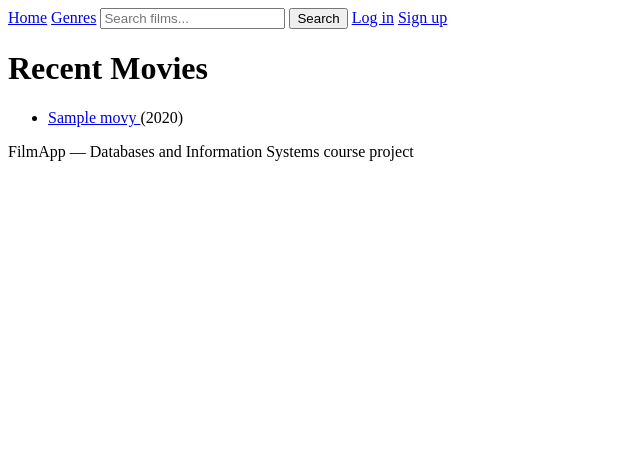
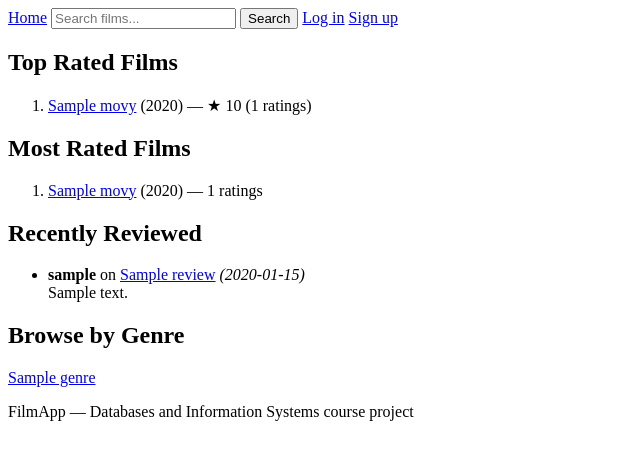
Before and after one commit to ludvigraa/filmapp, a Flask app: page / in a window 1280 px wide. Shown: the top 460 px of the page, without its empty margins (0-640 px from the left). Run offline with Flask 3, Linux system fonts and the light colour scheme; a database or web service that is not in the repository returns one stand-in record (values such as "Sample title"); some libraries are stand-ins or nearby versions.

Commit message:
Enhance homepage with user watchlists, top rated films, most rated films, recent reviews, and genre browsing

```diff
--- a/app.py
+++ b/app.py
@@ -46,20 +46,89 @@ def inject_user():
 
 @app.route("/")
 def index():
+    user = current_user()
     conn = get_db_connection()
     cur = conn.cursor()
+
+    # Watchlists teaser (logged-in users only)
+    watchlists = []
+    if user is not None:
+        cur.execute("""
+            SELECT w.watchlist_id, w.name, COUNT(wm.movie_id) AS movie_count
+            FROM watchlists w
+            LEFT JOIN watchlist_movies wm ON wm.watchlist_id = w.watchlist_id
+            WHERE w.user_id = %s
+            GROUP BY w.watchlist_id, w.name, w.created_at
+            ORDER BY w.created_at DESC
+            LIMIT 5;
+        """, (user["user_id"],))
+        for wl in cur.fetchall():
+            cur.execute("""
+                SELECT m.title
+                FROM watchlist_movies wm
+                JOIN movies m ON m.movie_id = wm.movie_id
+                WHERE wm.watchlist_id = %s
+                LIMIT 3;
+            """, (wl["watchlist_id"],))
+            titles = [r["title"] for r in cur.fetchall()]
+            watchlists.append({**wl, "preview_titles": titles})
+
+    # Top rated films (min 50 ratings)
     cur.execute("""
-        SELECT movie_id, title, year
-        FROM movies
-        WHERE year IS NOT NULL
-        ORDER BY year DESC, title
-        LIMIT 20;
+        SELECT m.movie_id, m.title, m.year,
+               ROUND(AVG(r.score), 2) AS avg_score,
+               COUNT(*) AS rating_count
+        FROM movies m
+        JOIN ratings r ON r.movie_id = m.movie_id
+        GROUP BY m.movie_id, m.title, m.year
+        HAVING COUNT(*) >= 50
+        ORDER BY avg_score DESC
+        LIMIT 10;
     """)
-    movies = cur.fetchall()
+    top_rated = cur.fetchall()
+
+    # Most rated films
+    cur.execute("""
+        SELECT m.movie_id, m.title, m.year, COUNT(*) AS rating_count
+        FROM movies m
+        JOIN ratings r ON r.movie_id = m.movie_id
+        GROUP BY m.movie_id, m.title, m.year
+        ORDER BY rating_count DESC
+        LIMIT 10;
+    """)
+    most_rated = cur.fetchall()
+
+    # Recently reviewed
+    cur.execute("""
+        SELECT u.username, m.movie_id, m.title, rv.text, rv.posted_at
+        FROM reviews rv
+        JOIN users u ON u.user_id = rv.user_id
+        JOIN movies m ON m.movie_id = rv.movie_id
+        ORDER BY rv.posted_at DESC
+        LIMIT 5;
+    """)
+    recent_reviews = cur.fetchall()
+
+    # Genre cloud ordered by movie count
+    cur.execute("""
+        SELECT g.genre_id, g.genre_name, COUNT(mg.movie_id) AS movie_count
+        FROM genres g
+        LEFT JOIN movie_genres mg ON mg.genre_id = g.genre_id
+        GROUP BY g.genre_id, g.genre_name
+        ORDER BY movie_count DESC;
+    """)
+    genres = cur.fetchall()
+
     cur.close()
     conn.close()
 
-    return render_template("index.html", movies=movies)
+    return render_template("index.html",
+        watchlists=watchlists,
+        top_rated=top_rated,
+        most_rated=most_rated,
+        recent_reviews=recent_reviews,
+        genres=genres,
+    )
 
 @app.route("/movies/<int:movie_id>")
 def movie_detail(movie_id):
--- a/templates/base.html
+++ b/templates/base.html
@@ -8,7 +8,6 @@
 <body>
     <nav>
         <a href="{{ url_for('index') }}">Home</a>
-        <a href="{{ url_for('genres_list') }}">Genres</a>
         <form method="get" action="{{ url_for('search') }}" style="display: inline;">
             <input type="text" name="q" placeholder="Search films...">
             <button type="submit">Search</button>
--- a/templates/index.html
+++ b/templates/index.html
@@ -1,17 +1,79 @@
 {% extends "base.html" %}
 
-{% block title %}Recent Movies — FilmApp{% endblock %}
+{% block title %}FilmApp{% endblock %}
 
 {% block content %}
-    <h1>Recent Movies</h1>
+
+{% if current_user %}
+<section>
+    <h2>Your Watchlists</h2>
+    {% if watchlists %}
+        <ul>
+            {% for wl in watchlists %}
+            <li>
+                <a href="{{ url_for('watchlist_detail', watchlist_id=wl.watchlist_id) }}">{{ wl.name }}</a>
+                — {{ wl.movie_count }} film{% if wl.movie_count != 1 %}s{% endif %}
+                {% if wl.preview_titles %}
+                    ({{ wl.preview_titles | join(', ') }}{% if wl.movie_count > 3 %}, …{% endif %})
+                {% else %}
+                    (empty)
+                {% endif %}
+            </li>
+            {% endfor %}
+        </ul>
+    {% else %}
+        <p>You have no watchlists yet. <a href="{{ url_for('profile') }}">Go to your profile</a> to create one.</p>
+    {% endif %}
+</section>
+{% endif %}
+
+<section>
+    <h2>Top Rated Films</h2>
+    <ol>
+        {% for movie in top_rated %}
+        <li>
+            <a href="{{ url_for('movie_detail', movie_id=movie.movie_id) }}">{{ movie.title }}</a>
+            {% if movie.year %}({{ movie.year }}){% endif %}
+            — ★ {{ movie.avg_score }} ({{ movie.rating_count }} ratings)
+        </li>
+        {% endfor %}
+    </ol>
+</section>
+
+<section>
+    <h2>Most Rated Films</h2>
+    <ol>
+        {% for movie in most_rated %}
+        <li>
+            <a href="{{ url_for('movie_detail', movie_id=movie.movie_id) }}">{{ movie.title }}</a>
+            {% if movie.year %}({{ movie.year }}){% endif %}
+            — {{ movie.rating_count }} ratings
+        </li>
+        {% endfor %}
+    </ol>
+</section>
+
+<section>
+    <h2>Recently Reviewed</h2>
     <ul>
-        {% for movie in movies %}
-            <li>
-                <a href="{{ url_for('movie_detail', movie_id=movie.movie_id) }}">
-                    {{ movie.title }}
-                </a>
-                ({{ movie.year }})
-            </li>
+        {% for review in recent_reviews %}
+        <li>
+            <strong>{{ review.username }}</strong> on
+            <a href="{{ url_for('movie_detail', movie_id=review.movie_id) }}">{{ review.title }}</a>
+            <em>({{ review.posted_at.strftime('%Y-%m-%d') }})</em><br>
+            {{ review.text[:150] }}{% if review.text | length > 150 %}…{% endif %}
+        </li>
         {% endfor %}
     </ul>
+</section>
+
+<section>
+    <h2>Browse by Genre</h2>
+    <p>
+        {% for genre in genres %}
+            <a href="{{ url_for('genre_detail', genre_id=genre.genre_id) }}">{{ genre.genre_name }}</a>{% if not loop.last %} &middot; {% endif %}
+        {% endfor %}
+    </p>
+</section>
+
 {% endblock %}
```
